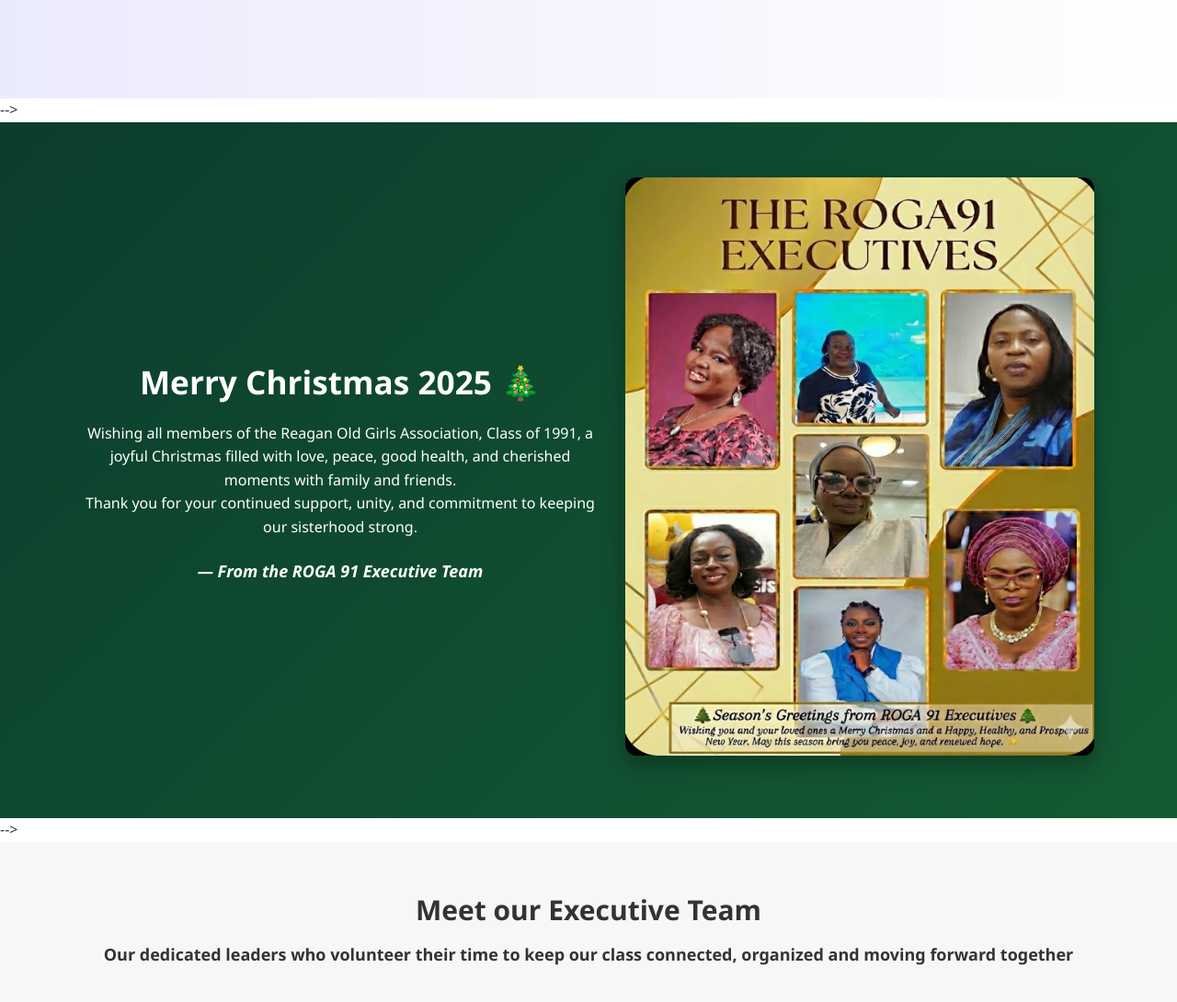
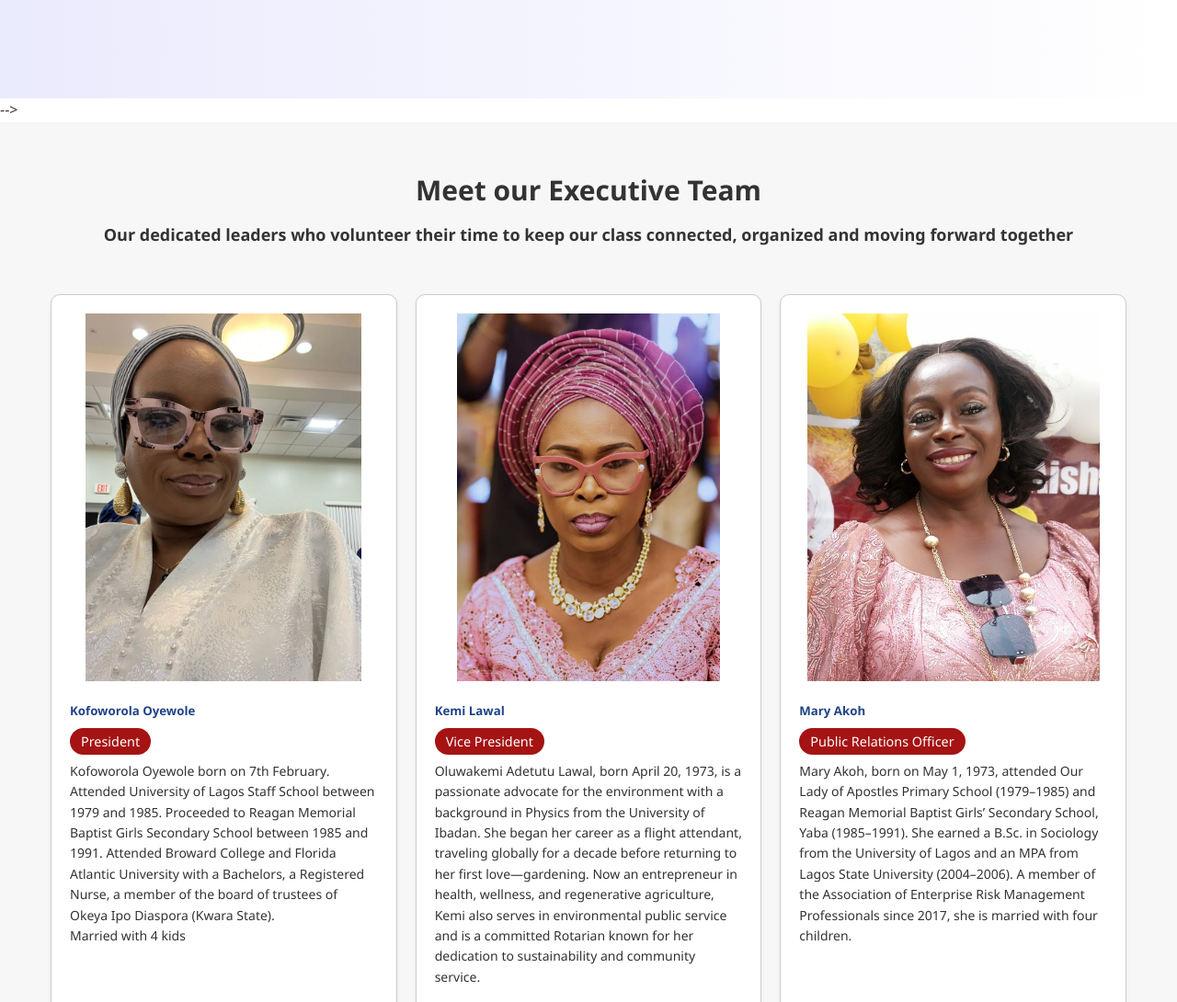
Before and after one commit to synerr0-code/roga91, a website: page roga91/Frontend/index.html in a window 1280 px wide. Shown: the part 560-1650 px from the top of the page at 92% size. Drawn offline with Linux system fonts and the light colour scheme.

Commit message:
Restore index.html content with updates

```diff
--- a/roga91/Frontend/index.html
+++ b/roga91/Frontend/index.html
@@ -40,7 +40,7 @@
        </a>
         </div>
     </section>-->
-  <section class="christmas-greeting">
+ <!-- <section class="christmas-greeting">
   <div class="christmas-content">
     <div class="christmas-text">
       <h2>Merry Christmas 2025 🎄</h2>
```
